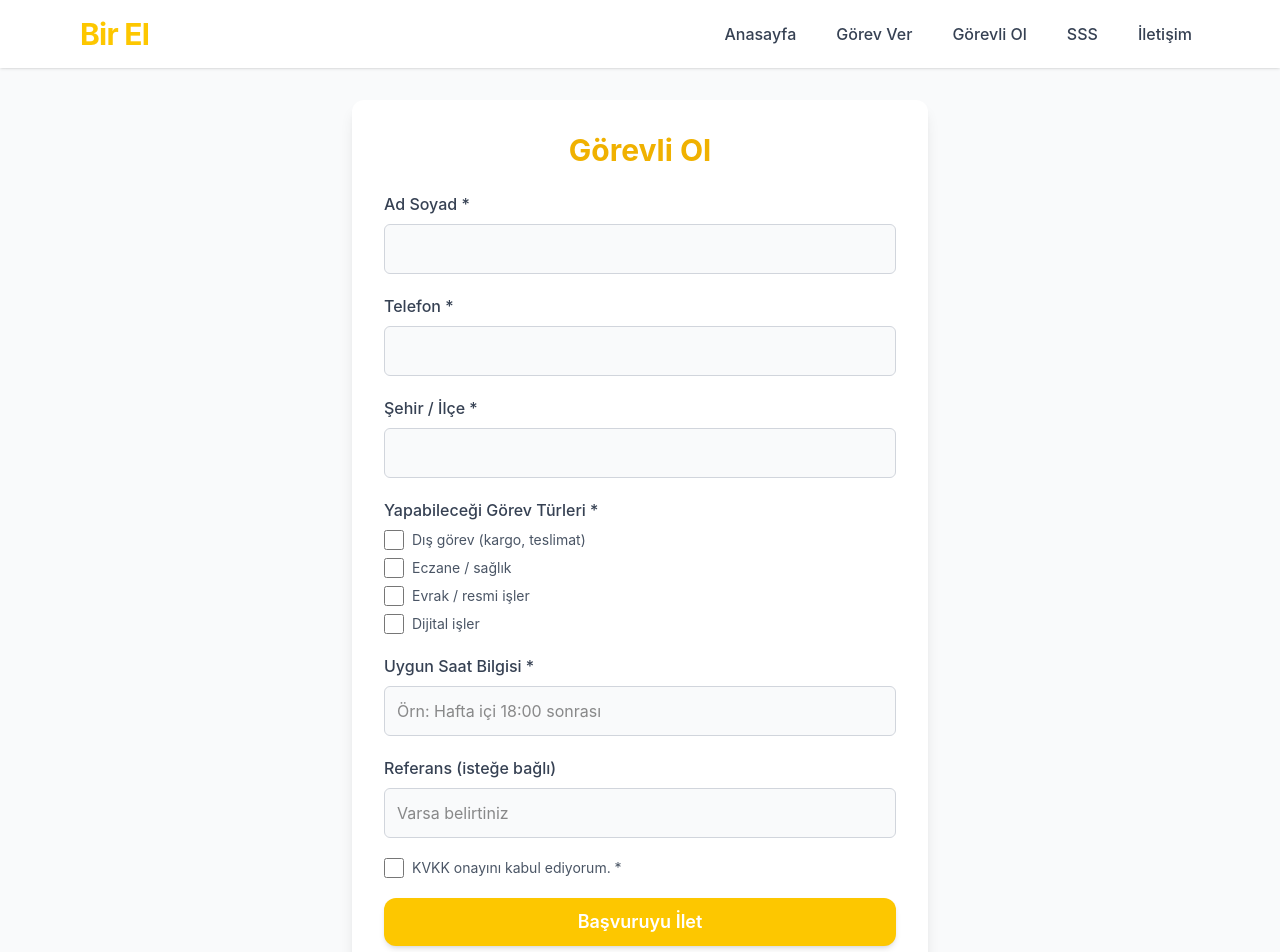
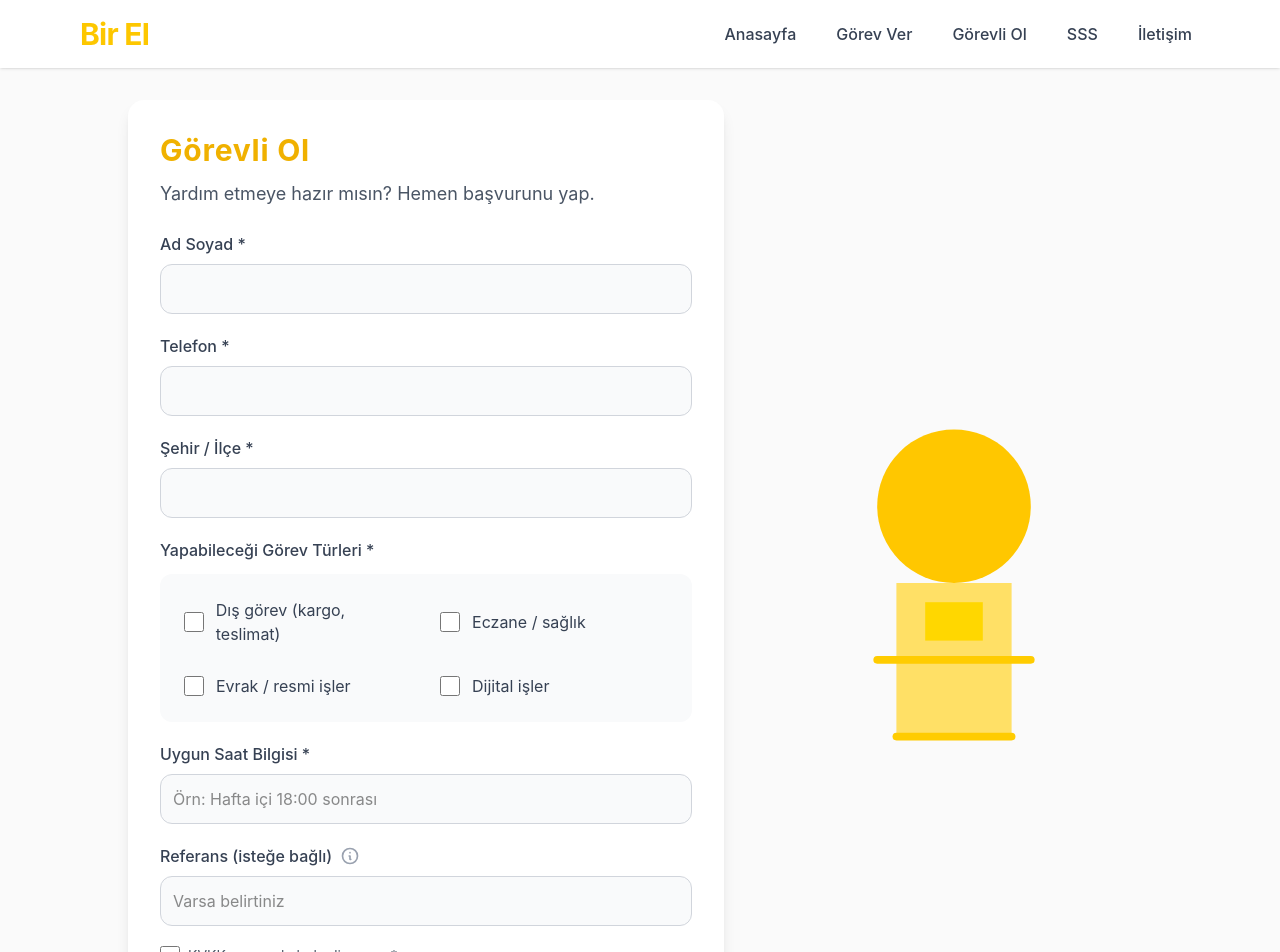
Before and after one commit to firatdalkilic/birel, a Next.js app: page /gorevli-ol in a window 1280 px wide. Shown: the top 952 px of the page. Built offline with nearby package versions, Linux system fonts and the light colour scheme.

Commit message:
UI/UX: Tüm sayfalara modern tasarım, ikonlar ve görsel iyileştirmeler eklendi

```diff
--- a/src/app/gizlilik/page.tsx
+++ b/src/app/gizlilik/page.tsx
@@ -1,9 +1,19 @@
 export default function Gizlilik() {
   return (
-    <main className="flex-1 flex flex-col items-center justify-center py-8 px-2 bg-gray-50">
-      <section className="w-full max-w-2xl bg-white rounded-xl shadow-lg p-8 mx-auto text-center">
-        <h2 className="text-3xl font-bold text-yellow-500 mb-4 font-sans">Gizlilik Politikası</h2>
-        <p className="text-gray-500 text-lg leading-relaxed">Bu sayfa, Bir El platformunun gizlilik politikası için ayrılmıştır. Kişisel verileriniz KVKK kapsamında korunur. Detaylı bilgi yakında burada yer alacaktır.</p>
+    <main className="flex-1 flex flex-col items-center justify-center py-8 px-2 bg-[#FAFAFA]">
+      <section className="w-full max-w-2xl bg-white rounded-2xl shadow-lg p-8 mx-auto">
+        {/* Privacy Icon */}
+        <div className="flex justify-center mb-6">
+          <svg className="w-16 h-16 text-yellow-400" fill="none" viewBox="0 0 24 24" stroke="currentColor">
+            <path strokeLinecap="round" strokeLinejoin="round" strokeWidth={1.5} d="M12 15v2m-6 4h12a2 2 0 002-2v-6a2 2 0 00-2-2H6a2 2 0 00-2 2v6a2 2 0 002 2zm10-10V7a4 4 0 00-8 0v4h8z" />
+          </svg>
+        </div>
+
+        <h2 className="text-3xl font-bold text-yellow-500 mb-4 font-sans tracking-wide text-center">Gizlilik Politikası</h2>
+        <p className="text-gray-600 text-lg leading-relaxed">
+          Bu sayfa, Bir El platformunun gizlilik politikası için ayrılmıştır. Kişisel verileriniz KVKK kapsamında korunur.
+          Detaylı bilgi yakında burada yer alacaktır.
+        </p>
       </section>
     </main>
   );
--- a/src/app/gorevli-ol/page.tsx
+++ b/src/app/gorevli-ol/page.tsx
@@ -21,6 +21,7 @@ export default function GorevliOl() {
   const [loading, setLoading] = useState(false);
   const [success, setSuccess] = useState(false);
   const [error, setError] = useState("");
+  const [showTooltip, setShowTooltip] = useState(false);
 
   const handleChange = (e: React.ChangeEvent<HTMLInputElement | HTMLTextAreaElement>) => {
     const { name, value, type } = e.target;
@@ -83,9 +84,13 @@ export default function GorevliOl() {
   };
 
   return (
-    <main className="flex-1 flex flex-col items-center justify-center py-8 px-2 bg-gray-50">
-      <section className="w-full max-w-xl bg-white shadow-lg p-8 rounded-xl mx-auto">
-        <h2 className="text-3xl font-bold text-yellow-500 mb-6 text-center font-sans">Görevli Ol</h2>
+    <main className="flex-1 flex flex-col items-center justify-center py-8 px-2 bg-[#FAFAFA]">
+      <div className="w-full max-w-5xl mx-auto flex flex-col lg:flex-row items-center justify-between gap-8">
+        {/* Form Section */}
+        <section className="w-full lg:w-3/5 bg-white shadow-lg p-8 rounded-2xl">
+          <h2 className="text-3xl font-bold text-yellow-500 mb-3 font-sans tracking-wide text-center lg:text-left">Görevli Ol</h2>
+          <p className="text-gray-600 mb-6 text-lg text-center lg:text-left">Yardım etmeye hazır mısın? Hemen başvurunu yap.</p>
+
           <form className="space-y-5" onSubmit={handleSubmit} autoComplete="off">
             <div>
               <label className="block text-gray-700 font-medium mb-2" htmlFor="adSoyad">Ad Soyad *</label>
@@ -96,7 +101,7 @@ export default function GorevliOl() {
                 value={form.adSoyad}
                 onChange={handleChange}
                 required
-              className="w-full p-3 border border-gray-300 rounded-md focus:outline-none focus:ring-2 focus:ring-yellow-400 bg-gray-50"
+                className="w-full p-3 border border-gray-300 rounded-xl focus:outline-none focus:ring-2 focus:ring-yellow-400 bg-gray-50 transition duration-200"
               />
             </div>
             <div>
@@ -108,7 +113,7 @@ export default function GorevliOl() {
                 value={form.telefon}
                 onChange={handleChange}
                 required
-              className="w-full p-3 border border-gray-300 rounded-md focus:outline-none focus:ring-2 focus:ring-yellow-400 bg-gray-50"
+                className="w-full p-3 border border-gray-300 rounded-xl focus:outline-none focus:ring-2 focus:ring-yellow-400 bg-gray-50 transition duration-200"
               />
             </div>
             <div>
@@ -120,23 +125,23 @@ export default function GorevliOl() {
                 value={form.sehirIlce}
                 onChange={handleChange}
                 required
-              className="w-full p-3 border border-gray-300 rounded-md focus:outline-none focus:ring-2 focus:ring-yellow-400 bg-gray-50"
+                className="w-full p-3 border border-gray-300 rounded-xl focus:outline-none focus:ring-2 focus:ring-yellow-400 bg-gray-50 transition duration-200"
               />
             </div>
             <div>
-            <span className="block text-gray-700 font-medium mb-2">Yapabileceği Görev Türleri *</span>
-            <div className="flex flex-col gap-2">
+              <span className="block text-gray-700 font-medium mb-3">Yapabileceği Görev Türleri *</span>
+              <div className="grid grid-cols-1 md:grid-cols-2 gap-3 bg-gray-50 p-4 rounded-xl">
                 {GOREV_TURLERI.map((tur) => (
-                <label key={tur} className="flex items-center gap-2">
+                  <label key={tur} className="flex items-center gap-3 p-2 hover:bg-gray-100 rounded-lg transition-colors">
                     <input
                       type="checkbox"
                       name="gorevTurleri"
                       value={tur}
                       checked={form.gorevTurleri.includes(tur)}
                       onChange={handleChange}
-                    className="accent-yellow-400 w-5 h-5"
+                      className="accent-yellow-400 w-5 h-5 cursor-pointer"
                     />
-                  <span className="text-sm text-gray-600">{tur}</span>
+                    <span className="text-gray-700">{tur}</span>
                   </label>
                 ))}
               </div>
@@ -151,11 +156,28 @@ export default function GorevliOl() {
                 onChange={handleChange}
                 required
                 placeholder="Örn: Hafta içi 18:00 sonrası"
-              className="w-full p-3 border border-gray-300 rounded-md focus:outline-none focus:ring-2 focus:ring-yellow-400 bg-gray-50"
+                className="w-full p-3 border border-gray-300 rounded-xl focus:outline-none focus:ring-2 focus:ring-yellow-400 bg-gray-50 transition duration-200"
               />
             </div>
-          <div>
-            <label className="block text-gray-700 font-medium mb-2" htmlFor="referans">Referans (isteğe bağlı)</label>
+            <div className="relative">
+              <div className="flex items-center gap-2 mb-2">
+                <label className="block text-gray-700 font-medium" htmlFor="referans">Referans (isteğe bağlı)</label>
+                <button
+                  type="button"
+                  className="text-gray-400 hover:text-gray-600"
+                  onMouseEnter={() => setShowTooltip(true)}
+                  onMouseLeave={() => setShowTooltip(false)}
+                >
+                  <svg className="w-5 h-5" fill="none" stroke="currentColor" viewBox="0 0 24 24">
+                    <path strokeLinecap="round" strokeLinejoin="round" strokeWidth="2" d="M13 16h-1v-4h-1m1-4h.01M21 12a9 9 0 11-18 0 9 9 0 0118 0z" />
+                  </svg>
+                </button>
+                {showTooltip && (
+                  <div className="absolute top-0 left-40 bg-gray-800 text-white text-sm py-1 px-2 rounded shadow-lg z-10">
+                    Varsa, daha hızlı değerlendirmeniz için yardımcı olabilir.
+                  </div>
+                )}
+              </div>
               <input
                 type="text"
                 id="referans"
@@ -163,7 +185,7 @@ export default function GorevliOl() {
                 value={form.referans}
                 onChange={handleChange}
                 placeholder="Varsa belirtiniz"
-              className="w-full p-3 border border-gray-300 rounded-md focus:outline-none focus:ring-2 focus:ring-yellow-400 bg-gray-50"
+                className="w-full p-3 border border-gray-300 rounded-xl focus:outline-none focus:ring-2 focus:ring-yellow-400 bg-gray-50 transition duration-200"
               />
             </div>
             <div className="flex items-center gap-2">
@@ -174,7 +196,7 @@ export default function GorevliOl() {
                 checked={form.kvkkOnayi}
                 onChange={handleChange}
                 required
-              className="accent-yellow-400 w-5 h-5"
+                className="accent-yellow-400 w-5 h-5 cursor-pointer"
               />
               <label htmlFor="kvkkOnayi" className="text-sm text-gray-600">KVKK onayını kabul ediyorum. *</label>
             </div>
@@ -183,12 +205,25 @@ export default function GorevliOl() {
             <button
               type="submit"
               disabled={loading}
-            className="w-full min-h-[48px] bg-yellow-400 hover:bg-yellow-500 text-white font-semibold py-2 px-6 rounded-xl shadow-md transition duration-200 text-lg disabled:opacity-60"
+              className="w-full min-h-[48px] bg-yellow-400 hover:bg-yellow-500 text-white font-semibold py-2 px-6 rounded-xl shadow-md transition duration-200 text-lg cursor-pointer hover:scale-105 hover:shadow-lg disabled:opacity-60"
             >
               {loading ? "Gönderiliyor..." : "Başvuruyu İlet"}
             </button>
           </form>
         </section>
+
+        {/* Illustration Section */}
+        <div className="hidden lg:flex lg:w-2/5 justify-center items-start">
+          <svg className="w-96 h-96" viewBox="0 0 200 200" fill="none" xmlns="http://www.w3.org/2000/svg">
+            {/* Placeholder Delivery Character SVG */}
+            <circle cx="100" cy="60" r="40" fill="#FFC700" />
+            <rect x="70" y="100" width="60" height="80" fill="#FFE066" />
+            <path d="M60 140L140 140" stroke="#FFCC00" strokeWidth="4" strokeLinecap="round" />
+            <rect x="85" y="110" width="30" height="20" fill="#FFD700" />
+            <path d="M70 180L130 180" stroke="#FFCC00" strokeWidth="4" strokeLinecap="round" />
+          </svg>
+        </div>
+      </div>
     </main>
   );
 }
--- a/src/app/kvkk/page.tsx
+++ b/src/app/kvkk/page.tsx
@@ -1,9 +1,19 @@
 export default function Kvkk() {
   return (
-    <main className="flex-1 flex flex-col items-center justify-center py-8 px-2 bg-gray-50">
-      <section className="w-full max-w-2xl bg-white rounded-xl shadow-lg p-8 mx-auto text-center">
-        <h2 className="text-3xl font-bold text-yellow-500 mb-4 font-sans">KVKK Bilgilendirme</h2>
-        <p className="text-gray-500 text-lg leading-relaxed">Kişisel verileriniz, 6698 sayılı Kişisel Verilerin Korunması Kanunu (KVKK) kapsamında güvenle saklanır ve işlenir. Detaylı bilgilendirme yakında burada yer alacaktır.</p>
+    <main className="flex-1 flex flex-col items-center justify-center py-8 px-2 bg-[#FAFAFA]">
+      <section className="w-full max-w-2xl bg-white rounded-2xl shadow-lg p-8 mx-auto">
+        {/* KVKK Icon */}
+        <div className="flex justify-center mb-6">
+          <svg className="w-16 h-16 text-yellow-400" fill="none" viewBox="0 0 24 24" stroke="currentColor">
+            <path strokeLinecap="round" strokeLinejoin="round" strokeWidth={1.5} d="M9 12l2 2 4-4m5.618-4.016A11.955 11.955 0 0112 2.944a11.955 11.955 0 01-8.618 3.04A12.02 12.02 0 003 9c0 5.591 3.824 10.29 9 11.622 5.176-1.332 9-6.03 9-11.622 0-1.042-.133-2.052-.382-3.016z" />
+          </svg>
+        </div>
+
+        <h2 className="text-3xl font-bold text-yellow-500 mb-4 font-sans tracking-wide text-center">KVKK Bilgilendirme</h2>
+        <p className="text-gray-600 text-lg leading-relaxed">
+          Kişisel verileriniz, 6698 sayılı Kişisel Verilerin Korunması Kanunu (KVKK) kapsamında güvenle saklanır ve işlenir.
+          Detaylı bilgilendirme yakında burada yer alacaktır.
+        </p>
       </section>
     </main>
   );
```
Also changed, not shown: src/app/gorev-ver/page.tsx (+28 -12 lines), src/app/iletisim/page.tsx (+32 -6 lines), src/app/sss/page.tsx (+32 -9 lines). Lines whose indentation alone changed are shown as unchanged.
